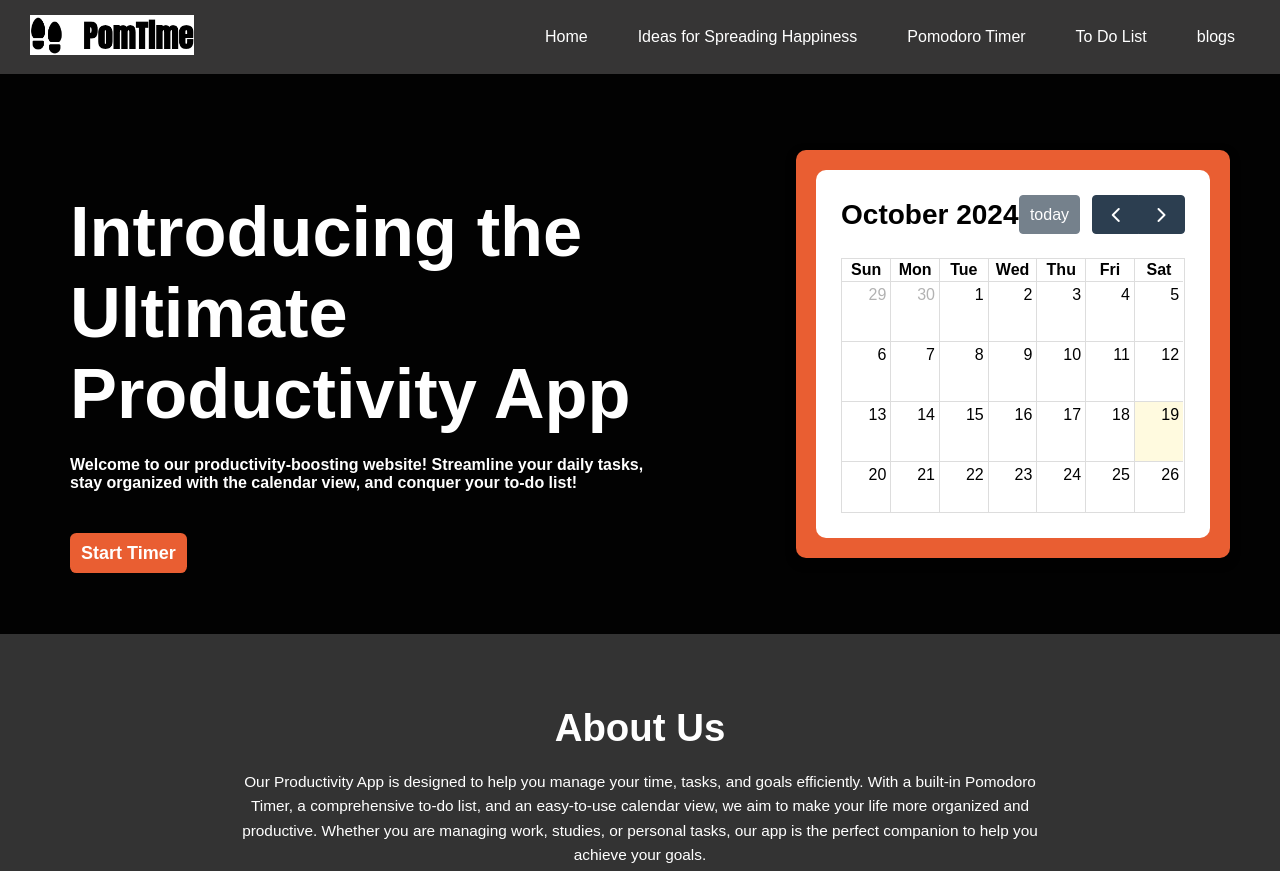
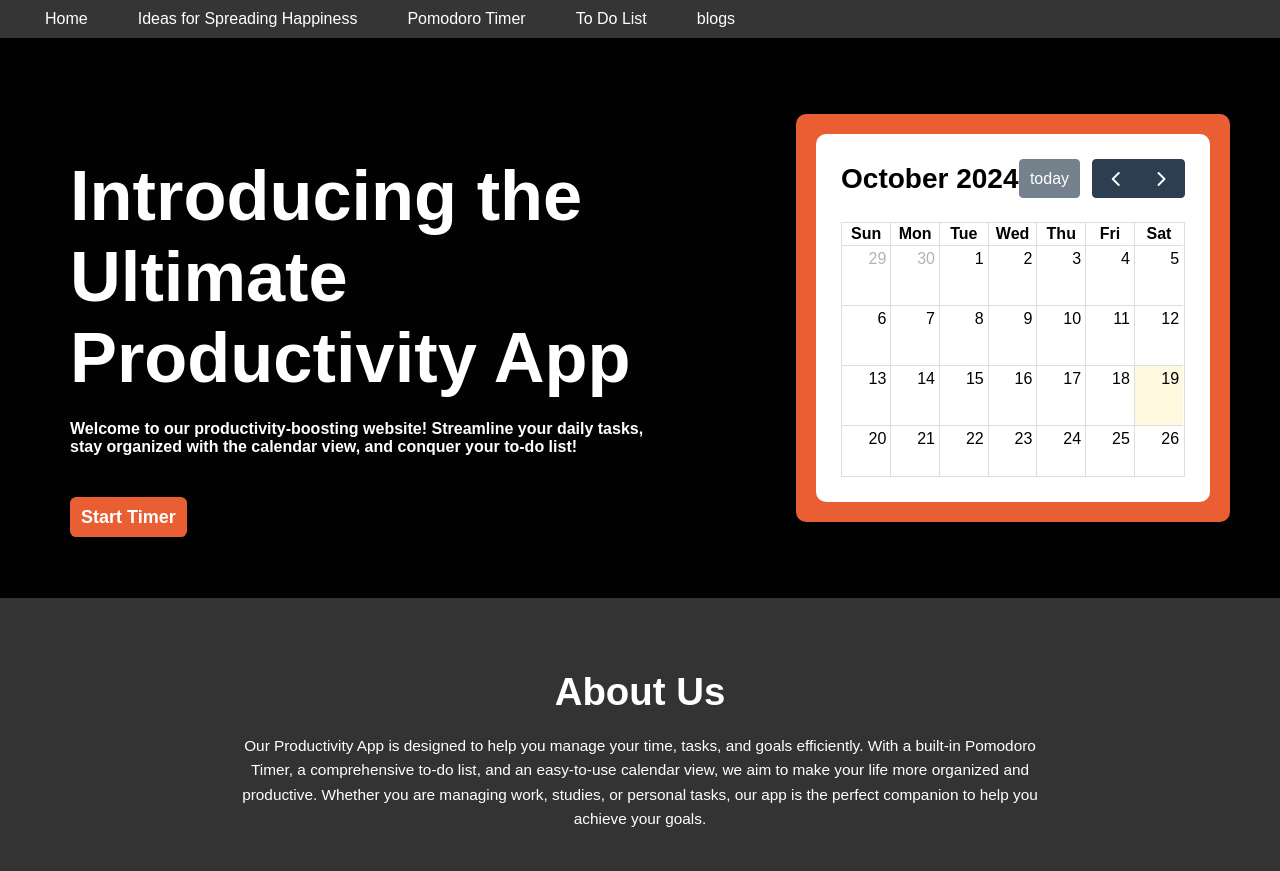
Before and after one commit to 26122004harshit/mindfull-project, a plain HTML site: page index.html in a window 1280 px wide. Shown: the top 871 px of the page. Drawn offline with nearby package versions, Linux system fonts and the light colour scheme.

Commit message:
Update index.html

```diff
--- a/index.html
+++ b/index.html
@@ -12,7 +12,7 @@
 <body>
     <!-- Navbar -->
     <div class="navbar">
-        <a href="/"><img src="logo.png" alt="logo"></a>
+
         <ul>
 
             <li><a href="/">Home</a></li>
```
